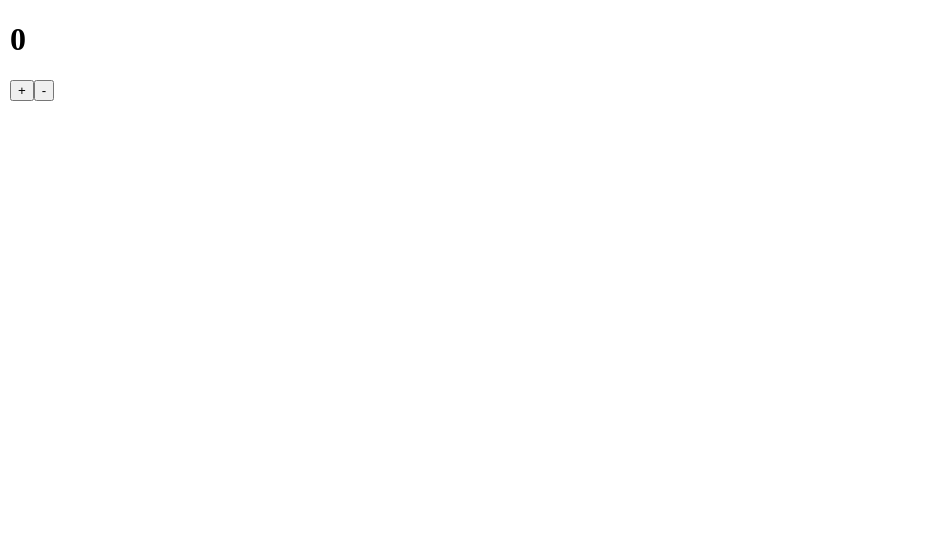
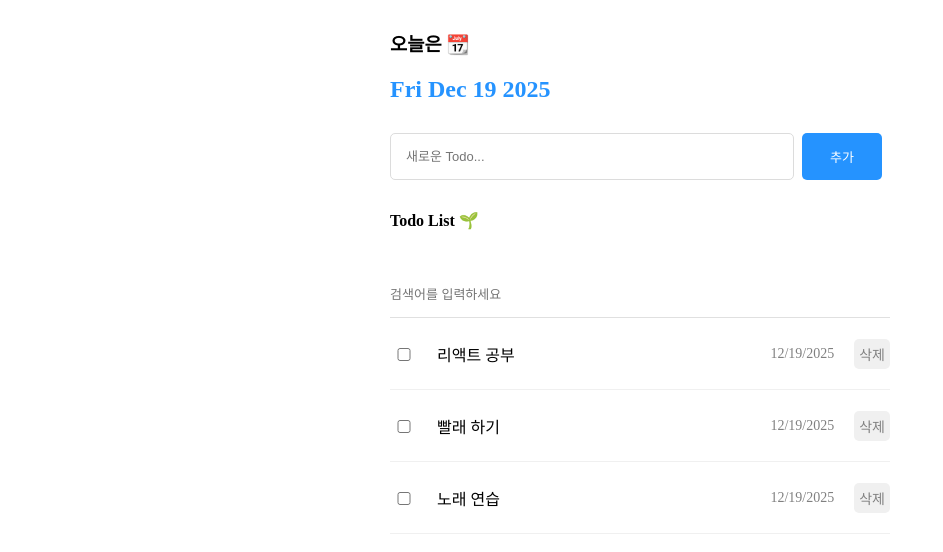
Before and after one commit to moongongpyo/firstReactLecture, a React (Vite) app: page / in a window 1280 px wide. Shown: the top 552 px of the page, without its empty margins (0-943 px from the left). Built offline with nearby package versions, Linux system fonts and the light colour scheme.

Commit message:
todo  useReducer 사용하도록 수정

```diff
--- a/src/App.jsx
+++ b/src/App.jsx
@@ -1,6 +1,5 @@
 import './App.css'
 import Md from "./components/project2/Md.jsx";
-import Exam from "./components/lecture/Exam.jsx";
 
 //1. 컴포넌트는 자신이 관리하는 state가 변경되었을때 리랜더링
 //2. 컴포넌트는 자신이 전달받는 props의 값이 변경되었을때 리랜더링
@@ -9,8 +8,7 @@ import Exam from "./components/lecture/Exam.jsx";
 
 //App 컴포넌트 //부모 컴포넌트
 function App() {
-  //return <Md/>;
-  return <Exam/>;
+  return <Md/>;
 }
 
 export default App
--- a/src/components/project2/Dd.jsx
+++ b/src/components/project2/Dd.jsx
@@ -1,12 +1,24 @@
 import './Dd.css';
 import Rd from "./Rd.jsx";
-import {useState} from "react";
+import {useReducer, useState} from "react";
 
-const Dd = ({todos,setTodos}) => {
+function reducer(state, action) {
+  switch (action.type) {
+    case "SEARCH" :
+      return action.data
+    default :
+      return state;
+  }
+}
 
-  const [search,setSearch] = useState("");
+const Dd = ({todos,todoDispatch}) => {
+
+  const [search,dispatch] = useReducer(reducer,"");
   const onChange = (e) => {
-    setSearch(e.target.value)
+    dispatch({
+      type : "SEARCH",
+      data : e.target.value,
+    })
   }
   return <>
     <div className='Dd'>
@@ -16,7 +28,7 @@ const Dd = ({todos,setTodos}) => {
       <input onChange={onChange} placeholder='검색어를 입력하세요'/>
       {
         todos.filter((todo)=>todo.content.toLowerCase().includes(search))
-        .map((todo) => (<Rd todo={todo} todos = {todos} setTodos = {setTodos} />))
+        .map((todo) => (<Rd todo={todo} todos = {todos} todoDispatch = {todoDispatch} />))
       }
     </div>
 
--- a/src/components/project2/Ld.jsx
+++ b/src/components/project2/Ld.jsx
@@ -1,23 +1,35 @@
 import './Ld.css';
 import {useRef} from "react";
 
-const Ld = ({todos,setTodos}) => {
+const Ld = ({todos,todoDispatch}) => {
   const inputRef = useRef();
 
   const onClick = () => {
+    // 1. 입력값 가져오기
     const value = inputRef.current.value;
+
+    // 2. 빈 값 체크
     if(value === "") {
       inputRef.current.focus();
       return;
     }
 
-    let newTodo = {
+    // 3. 새로운 Todo 객체 생성 (기존 로직 활용)
+    const newTodo = {
       id: todos.length > 0 ? Math.max(...todos.map(t => t.id)) + 1 : 1,
       isDone: false,
-      content: value ,
-      date: new Date() ,
+      content: value,
+      date: new Date(),
     }
-    setTodos([newTodo,...todos])
+
+    // 4. 리듀서에게 "이거 추가해줘(ADD_TODO)"라고 요청 보내기
+    // 핵심: data에는 '전체 리스트'가 아니라 '새로 추가할 놈'만 담아서 보낸다.
+    todoDispatch({
+      type: "ADD_TODO",
+      data: newTodo,
+    });
+
+    // 5. 입력창 비우기
     inputRef.current.value = "";
   };
 
--- a/src/components/project2/Md.jsx
+++ b/src/components/project2/Md.jsx
@@ -2,14 +2,36 @@ import "./Md.css";
 import Ld from "./Ld.jsx";
 import Dd from "./Dd.jsx";
 import Td from "./Td.jsx";
-import { useState} from "react";
+import {useReducer, useState} from "react";
+const mockData = [
+  {id: 1, isDone: false, content: "리액트 공부", date: new Date()},
+  {id: 2, isDone: false, content: "빨래 하기", date: new Date()},
+  {id: 3, isDone: false, content: "노래 연습", date: new Date()},
+]
+
+function reducer(state, action) {
+  switch (action.type) {
+    case "ADD_TODO" :
+      return [action.data, ...state];
+    case "DELETE":
+      // action.data로 id를 받아서 해당 id 제외하고 필터링
+      return state.filter((item) => item.id !== action.data);
+
+    case "UPDATE":
+      // action.data로 id를 받아서 해당 id의 isDone만 반전
+      return state.map((item) =>
+          item.id === action.data
+              ? { ...item, isDone: !item.isDone }
+              : item
+      );
+    default :
+      return state;
+  }
+}
 
 const Md = () => {
-  let [todos, setTodos] = useState([
-    {id: 1, isDone: false, content: "리액트 공부", date: new Date()},
-    {id: 2, isDone: false, content: "빨래 하기", date: new Date()},
-    {id: 3, isDone: false, content: "노래 연습", date: new Date()},
-  ]);
+  //let [todos, setTodos] = useState(mockData);
+  let [todos, todoDispatch] =  useReducer(reducer,mockData)
 
   return <>
     <div className='md'>
@@ -17,10 +39,10 @@ const Md = () => {
         <Td/>
       </section>
       <section>
-        <Ld todos={todos} setTodos={setTodos}/>
+        <Ld todos={todos} todoDispatch={todoDispatch}/>
       </section>
       <section>
-        <Dd todos={todos} setTodos={setTodos}/>
+        <Dd todos={todos} todoDispatch={todoDispatch}/>
       </section>
     </div>
   </>;
--- a/src/components/project2/Rd.jsx
+++ b/src/components/project2/Rd.jsx
@@ -1,16 +1,16 @@
 import './Rd.css';
-const Rd = ({todo, todos,setTodos}) => {
-  const onClick = () =>{
-    setTodos(todos.filter((item) => item.id !== todo.id));
-  }
+const Rd = ({todo, todos,todoDispatch}) => {
+  const onClick = () => {
+    todoDispatch({
+      type: "DELETE",
+      data: todo.id, // 삭제할 ID만 던져줌
+    });
+  };
   const onChangeCheckbox = () => {
-    setTodos(
-        todos.map((item) =>
-            item.id === todo.id
-                ? { ...item, isDone: !item.isDone }
-                : item
-        )
-    );
+    todoDispatch({
+      type: "UPDATE",
+      data: todo.id, // 수정할 ID만 던져줌
+    });
   };
   return <>
     <div className='Rd'>
```
